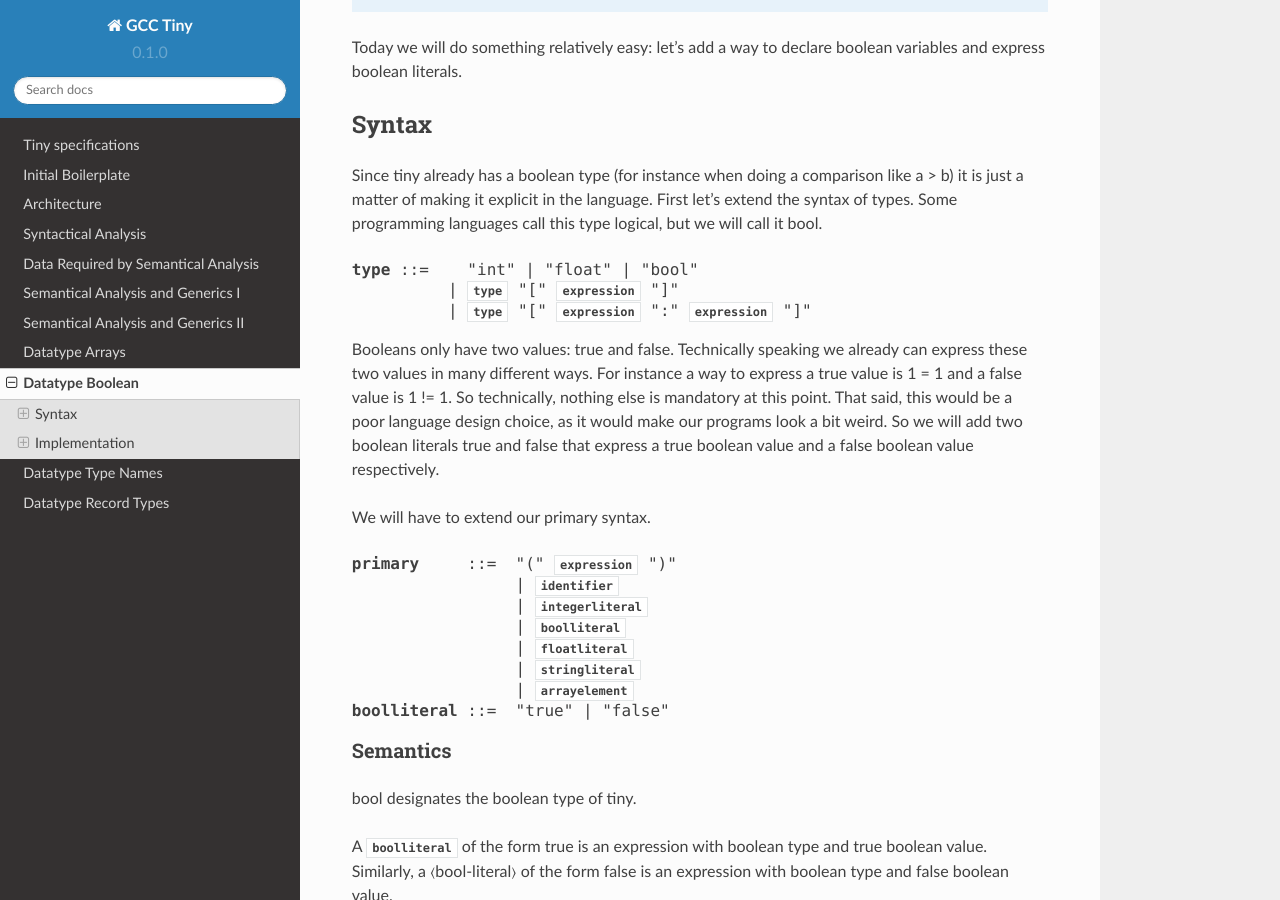
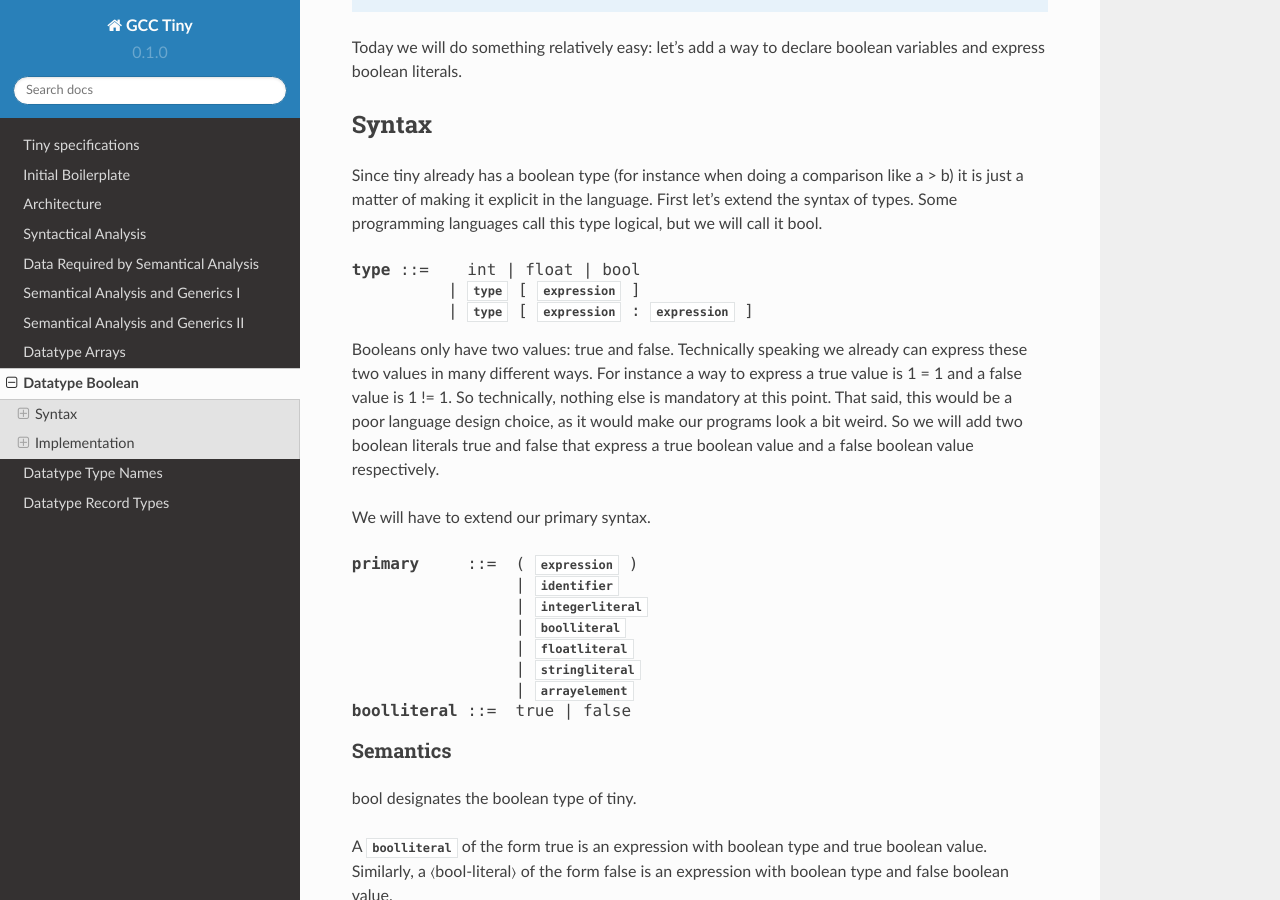
Before and after one commit to GCC-Tiny/gcc-tiny-docs-rtd, a Sphinx documentation site: the page built from docs/source/part09.rst, in a window 1280 px wide and 900 px high, scrolled down 225 px. Built offline with Sphinx 7.4.7 and the Read the Docs theme 2.0.0, drawn with Linux system fonts in a browser that asks for light colours.

```diff
--- a/docs/source/part09.rst
+++ b/docs/source/part09.rst
@@ -17,9 +17,9 @@ let's extend the syntax of types. Some programming languages call this type
 logical, but we will call it bool.
 
 .. productionlist:: Tiny9
-    type:   "int" | "float" | "bool"
-        : | `type` "[" `expression` "]"
-        : | `type` "[" `expression` ":" `expression` "]"
+    type:   int | float | bool
+        : | `type` [ `expression` ]
+        : | `type` [ `expression` : `expression` ]
 
 Booleans only have two values: true and false. Technically speaking we
 already can express these two values in many different ways. For instance
@@ -32,14 +32,14 @@ that express a true boolean value and a false boolean value respectively.
 We will have to extend our primary syntax.
 
 .. productionlist:: Tiny9
-  primary: "(" `expression` ")"
+  primary: ( `expression` )
          : | `identifier`
          : | `integerliteral`
          : | `boolliteral`
          : | `floatliteral`
          : | `stringliteral`
          : | `arrayelement`
-  boolliteral: "true" | "false"
+  boolliteral: true | false
 
 Semantics
 ---------
```
